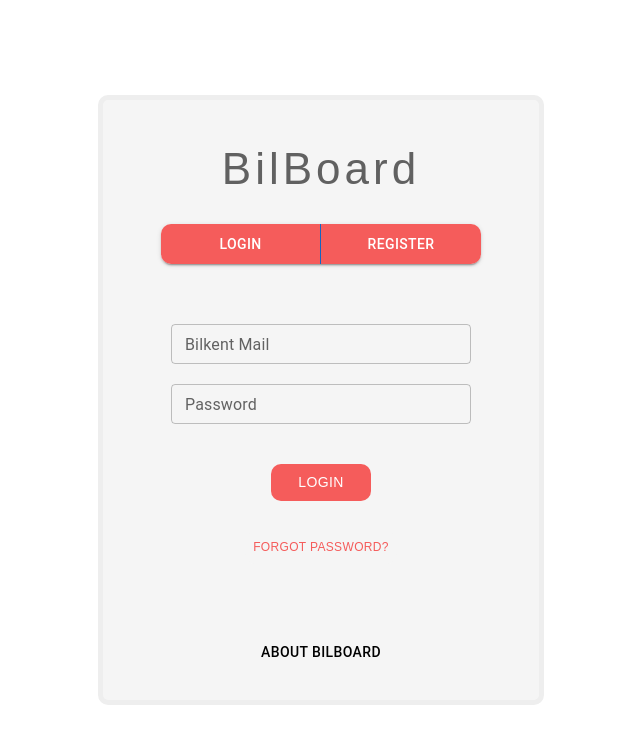
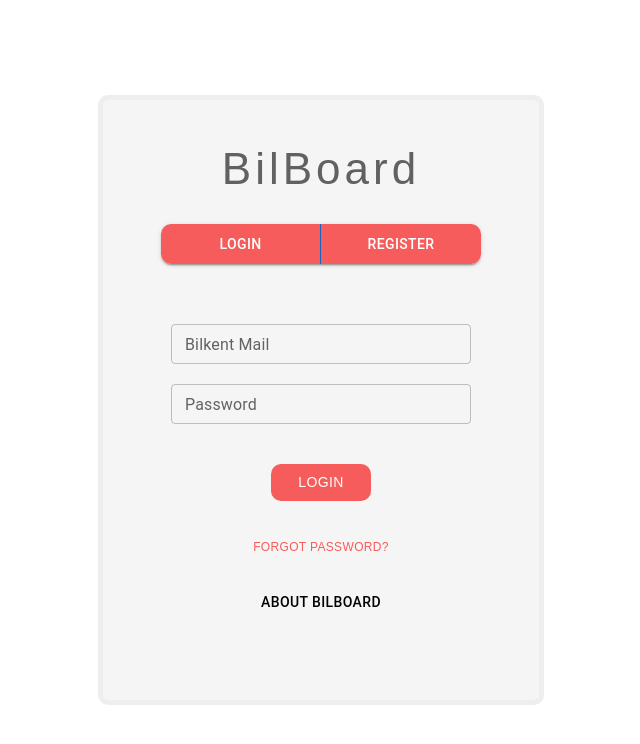
Before and after one commit to hacickn/Group-3A---Jack-the-Coder, a React (Create React App) app in the folder bilboard-frontend/: page / in a window 1280 px wide. Shown: the top 744 px of the page, without its empty margins (319-959 px from the left). Built offline with nearby package versions, Linux system fonts and the light colour scheme.

Commit message:
Update InitialScreen.js

```diff
--- a/bilboard-frontend/src/screens/InitialScreen.js
+++ b/bilboard-frontend/src/screens/InitialScreen.js
@@ -85,7 +85,7 @@ const LoginRegister = ({setScreenNoNavbar}) => {
           </Grid>
         </Grid>
         {loginOrRegister ? <Login /> : <Register />}
-        <div style={{ marginTop: "70px" }}>
+        <div style={{ marginTop: "20px" }}>
           <Button variant="text" color="inherit" onClick={()=> setScreenNoNavbar("about")}>About Bilboard</Button>
         </div>
       </div>
```
